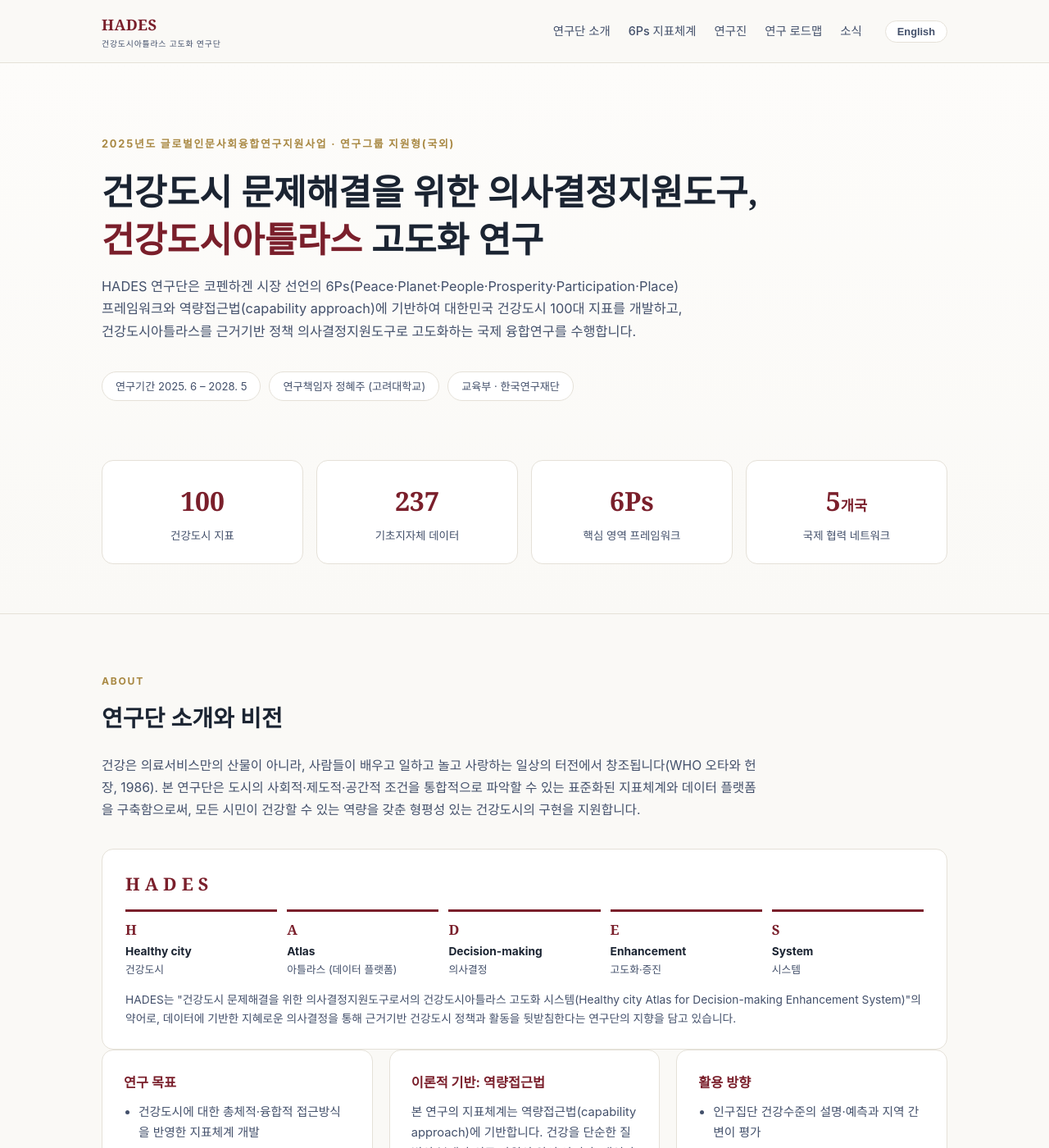
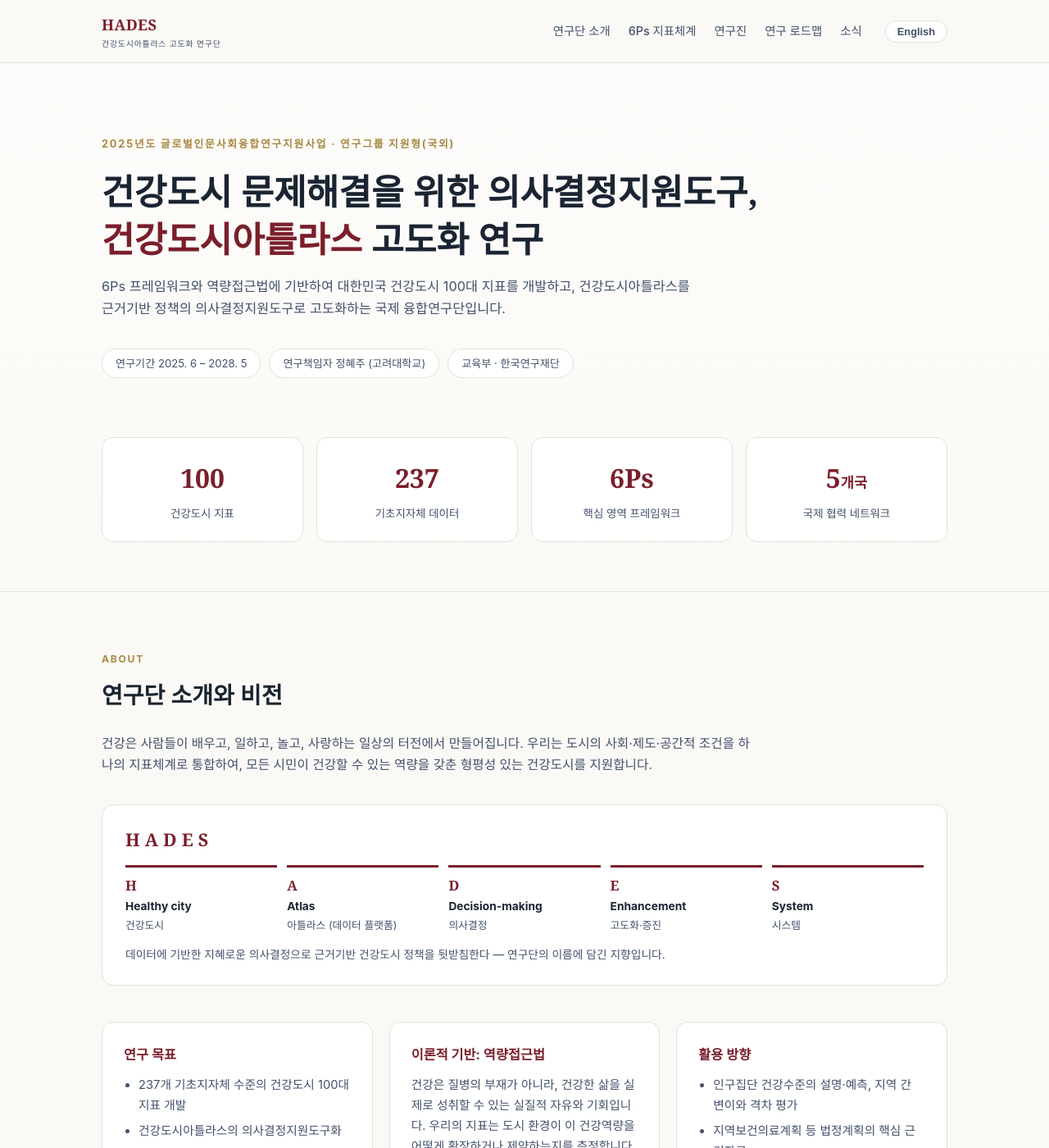
Before and after one commit to hpolicy/hcityatlas, a Jekyll site: the page built from index.html, in a window 1280 px wide and 1400 px high. Shown: the whole window at 82% size. Built offline with Jekyll 4.4.1, drawn with Linux system fonts in a browser that asks for light colours; some of the changed text lies outside the part shown.

Commit message:
Add files via upload

```diff
--- a/_layouts/post.html
+++ b/_layouts/post.html
@@ -24,7 +24,7 @@
 </nav>
 
 <div class="post-wrap">
-  <a class="back" href="{{ '/news/' | relative_url }}">← 소식 목록으로</a>
+  <a class="back" href="{{ '/' | relative_url }}#news">← 홈으로 돌아가기</a> &nbsp;·&nbsp; <a class="back" href="{{ '/news/' | relative_url }}">소식 전체 목록</a>
   <h1>{{ page.title }}</h1>
   <div class="post-meta">{{ page.date | date: "%Y년 %-m월 %-d일" }}</div>
   {% if page.image %}<img class="post-hero-img" src="{{ page.image | relative_url }}" alt="{{ page.title }}">{% endif %}
--- a/assets/css/style.css
+++ b/assets/css/style.css
@@ -72,6 +72,8 @@
   .p-card{background:var(--card);border:1px solid var(--line);border-left:5px solid;border-radius:12px;padding:22px;}
   .p-card h3{font-family:var(--serif);font-size:1.08rem;font-weight:800;margin-bottom:2px;}
   .p-card .en-name{font-size:.78rem;letter-spacing:.1em;text-transform:uppercase;font-weight:700;opacity:.75;margin-bottom:10px;}
+  body.en .p-card .en-name{display:none;}
+  body.en .p-card h3{margin-bottom:12px;}
   .p-card p{font-size:.9rem;color:var(--ink-soft);}
   .p-card .team{margin-top:12px;font-size:.78rem;color:var(--ink-soft);border-top:1px dashed var(--line);padding-top:9px;}
   .frame-note{margin-top:30px;background:var(--accent-soft);border:1px solid #e8d3d5;border-radius:12px;
@@ -106,7 +108,7 @@
              border-radius:999px;padding:2px 10px;margin-left:8px;vertical-align:middle;}
 
   /* ---------- news ---------- */
-  .acronym{margin:26px 0 0;background:var(--card);border:1px solid var(--line);border-radius:14px;
+  .acronym{margin:26px 0 44px;background:var(--card);border:1px solid var(--line);border-radius:14px;
            padding:24px 28px;}
   .acronym .word{font-family:var(--serif);font-size:1.35rem;font-weight:800;letter-spacing:.28em;color:var(--accent);margin-bottom:12px;}
   .acr-grid{display:grid;grid-template-columns:repeat(auto-fit,minmax(170px,1fr));gap:12px;}
--- a/index.html
+++ b/index.html
@@ -34,8 +34,8 @@
       <span data-lang="en"><span class="acr">HADES</span>: Healthy City Atlas for<br>Decision-making Enhancement System</span>
     </h1>
     <p class="sub">
-      <span data-lang="ko">HADES 연구단은 코펜하겐 시장 선언의 6Ps(Peace·Planet·People·Prosperity·Participation·Place) 프레임워크와 역량접근법(capability approach)에 기반하여 대한민국 건강도시 100대 지표를 개발하고, 건강도시아틀라스를 근거기반 정책 의사결정지원도구로 고도화하는 국제 융합연구를 수행합니다.</span>
-      <span data-lang="en">The HADES research group develops 100 healthy city indicators for Korea, grounded in the 6Ps framework of the Copenhagen Consensus of Mayors (Peace, Planet, People, Prosperity, Participation, Place) and the capability approach, and advances the Healthy City Atlas as an evidence-based decision-support tool for urban health policy.</span>
+      <span data-lang="ko">6Ps 프레임워크와 역량접근법에 기반하여 대한민국 건강도시 100대 지표를 개발하고, 건강도시아틀라스를 근거기반 정책의 의사결정지원도구로 고도화하는 국제 융합연구단입니다.</span>
+      <span data-lang="en">An international convergence research group developing 100 healthy city indicators for Korea — grounded in the 6Ps framework and the capability approach — and advancing the Healthy City Atlas into an evidence-based decision-support tool.</span>
     </p>
     <div class="hero-meta">
       <span class="chip"><span data-lang="ko">연구기간 2025. 6 – 2028. 5</span><span data-lang="en">June 2025 – May 2028</span></span>
@@ -55,8 +55,8 @@
   <div class="sec-eyebrow"><span data-lang="ko">About</span><span data-lang="en">About</span></div>
   <h2><span data-lang="ko">연구단 소개와 비전</span><span data-lang="en">Mission &amp; Vision</span></h2>
   <p class="lead">
-    <span data-lang="ko">건강은 의료서비스만의 산물이 아니라, 사람들이 배우고 일하고 놀고 사랑하는 일상의 터전에서 창조됩니다(WHO 오타와 헌장, 1986). 본 연구단은 도시의 사회적·제도적·공간적 조건을 통합적으로 파악할 수 있는 표준화된 지표체계와 데이터 플랫폼을 구축함으로써, 모든 시민이 건강할 수 있는 역량을 갖춘 형평성 있는 건강도시의 구현을 지원합니다.</span>
-    <span data-lang="en">Health is created not merely by health services but in the settings of everyday life — where people learn, work, play, and love (WHO Ottawa Charter, 1986). Our group builds a standardized indicator system and data platform that integrates the social, institutional, and spatial conditions of cities, supporting equitable healthy cities in which all citizens have the capability to be healthy.</span>
+    <span data-lang="ko">건강은 사람들이 배우고, 일하고, 놀고, 사랑하는 일상의 터전에서 만들어집니다. 우리는 도시의 사회·제도·공간적 조건을 하나의 지표체계로 통합하여, 모든 시민이 건강할 수 있는 역량을 갖춘 형평성 있는 건강도시를 지원합니다.</span>
+    <span data-lang="en">Health is created where people learn, work, play, and love. We integrate the social, institutional, and spatial conditions of cities into a single indicator system — supporting equitable cities where every citizen has the capability to be healthy.</span>
   </p>
 
   <div class="acronym">
@@ -89,41 +89,39 @@
       </div>
     </div>
     <p class="acr-note">
-      <span data-lang="ko">HADES는 "건강도시 문제해결을 위한 의사결정지원도구로서의 건강도시아틀라스 고도화 시스템(Healthy city Atlas for Decision-making Enhancement System)"의 약어로, 데이터에 기반한 지혜로운 의사결정을 통해 근거기반 건강도시 정책과 활동을 뒷받침한다는 연구단의 지향을 담고 있습니다.</span>
-      <span data-lang="en">HADES stands for the <em>Healthy city Atlas for Decision-making Enhancement System</em>, reflecting the group's aim to support evidence-based healthy city policy and practice through data-informed decision-making.</span>
+      <span data-lang="ko">데이터에 기반한 지혜로운 의사결정으로 근거기반 건강도시 정책을 뒷받침한다 — 연구단의 이름에 담긴 지향입니다.</span>
+      <span data-lang="en">Data-informed decisions for evidence-based healthy city policy — the aspiration built into our name.</span>
     </p>
   </div>
   <div class="two-col">
     <div class="panel">
       <h3><span data-lang="ko">연구 목표</span><span data-lang="en">Objectives</span></h3>
       <ul>
-        <li><span data-lang="ko">건강도시에 대한 총체적·융합적 접근방식을 반영한 지표체계 개발</span><span data-lang="en">Develop an indicator system reflecting a holistic, convergent approach to healthy cities</span></li>
-        <li><span data-lang="ko">237개 기초지자체 수준의 건강도시 100대 지표 선정·표준화·고도화</span><span data-lang="en">Select, standardize, and refine 100 indicators at the level of Korea's 237 municipalities</span></li>
-        <li><span data-lang="ko">건강도시아틀라스(hcity.net)의 의사결정지원도구화</span><span data-lang="en">Advance the Healthy City Atlas (hcity.net) into a decision-support tool</span></li>
-        <li><span data-lang="ko">플랫폼을 활용한 문제해결형 융합연구 수행</span><span data-lang="en">Conduct problem-solving convergence research using the platform</span></li>
+        <li><span data-lang="ko">237개 기초지자체 수준의 건강도시 100대 지표 개발</span><span data-lang="en">100 healthy city indicators for 237 municipalities</span></li>
+        <li><span data-lang="ko">건강도시아틀라스의 의사결정지원도구화</span><span data-lang="en">The Atlas as a decision-support tool</span></li>
+        <li><span data-lang="ko">플랫폼 기반 문제해결형 융합연구</span><span data-lang="en">Problem-solving convergence research on the platform</span></li>
       </ul>
     </div>
     <div class="panel">
       <h3><span data-lang="ko">이론적 기반: 역량접근법</span><span data-lang="en">Theoretical Basis: The Capability Approach</span></h3>
       <p>
-        <span data-lang="ko">본 연구의 지표체계는 역량접근법(capability approach)에 기반합니다. 건강을 단순한 질병의 부재나 의료 자원의 양이 아니라, 개인과 지역사회가 건강한 삶을 실제로 성취할 수 있는 실질적 자유와 기회의 집합으로 이해하며, 도시 환경이 이러한 건강역량을 어떻게 확장하거나 제약하는지를 측정 가능한 지표로 포착하고자 합니다.</span>
-        <span data-lang="en">Our indicator system is grounded in the capability approach: health is understood not as the mere absence of disease or the quantity of medical resources, but as the substantive freedoms and opportunities of individuals and communities to achieve healthy lives. The indicators are designed to capture how urban environments expand or constrain these health capabilities.</span>
+        <span data-lang="ko">건강은 질병의 부재가 아니라, 건강한 삶을 실제로 성취할 수 있는 실질적 자유와 기회입니다. 우리의 지표는 도시 환경이 이 건강역량을 어떻게 확장하거나 제약하는지를 측정합니다.</span>
+        <span data-lang="en">Health is not the absence of disease but the substantive freedom to achieve a healthy life. Our indicators measure how urban environments expand — or constrain — that capability.</span>
       </p>
     </div>
     <div class="panel">
       <h3><span data-lang="ko">활용 방향</span><span data-lang="en">Intended Uses</span></h3>
       <ul>
-        <li><span data-lang="ko">인구집단 건강수준의 설명·예측과 지역 간 변이 평가</span><span data-lang="en">Explaining and predicting population health and assessing regional variation</span></li>
-        <li><span data-lang="ko">지역보건의료계획 등 법정계획 수립을 위한 핵심 근거자료</span><span data-lang="en">Evidence base for statutory local health plans</span></li>
-        <li><span data-lang="ko">인구집단 내 격차 평가를 위한 하위집단 분석</span><span data-lang="en">Subpopulation analysis for within-population health inequalities</span></li>
-        <li><span data-lang="ko">지자체 건강도시 프로파일 및 정책 우선순위 설정 지원</span><span data-lang="en">Municipal healthy city profiles and policy priority setting</span></li>
+        <li><span data-lang="ko">인구집단 건강수준의 설명·예측, 지역 간 변이와 격차 평가</span><span data-lang="en">Explaining and predicting population health; assessing regional variation and inequalities</span></li>
+        <li><span data-lang="ko">지역보건의료계획 등 법정계획의 핵심 근거자료</span><span data-lang="en">Evidence base for statutory local health plans</span></li>
+        <li><span data-lang="ko">지자체 건강도시 프로파일과 정책 우선순위 설정</span><span data-lang="en">Municipal health profiles and policy priority setting</span></li>
       </ul>
     </div>
     <div class="panel">
       <h3><span data-lang="ko">국제 융합연구</span><span data-lang="en">Global Convergence Research</span></h3>
       <p>
-        <span data-lang="ko">고려대·한양대·연세대·원광대와 미국 Utah대학교가 공동으로 연구를 수행하며, 스웨덴 Lund대학교, 캐나다 SMART Healthy Cities Training Program(Guelph·Manitoba·McGill), 서태평양건강도시연맹(AFHC), 대한민국건강도시협의회가 자문 네트워크로 참여합니다.</span>
-        <span data-lang="en">The research is jointly conducted by Korea, Hanyang, Yonsei, and Wonkwang Universities with the University of Utah (USA), advised by Lund University (Sweden), the SMART Healthy Cities Training Program (Guelph, Manitoba, McGill; Canada), the Alliance for Healthy Cities (AFHC), and the Korea Healthy Cities Partnership.</span>
+        <span data-lang="ko">국내 4개 대학(고려대·한양대·연세대·원광대)과 미국 Utah대가 공동 수행하고, 스웨덴 Lund대, 캐나다 SMART 프로그램, AFHC, 대한민국건강도시협의회가 자문으로 참여합니다.</span>
+        <span data-lang="en">Four Korean universities and the University of Utah conduct the research jointly, advised by Lund University, Canada's SMART program, the AFHC, and the Korea Healthy Cities Partnership.</span>
       </p>
     </div>
   </div>
@@ -133,8 +131,8 @@
   <div class="sec-eyebrow">Framework</div>
   <h2><span data-lang="ko">6Ps 기반 건강도시 100대 지표 체계</span><span data-lang="en">The 6Ps Framework: 100 Healthy City Indicators</span></h2>
   <p class="lead">
-    <span data-lang="ko">WHO 유럽건강도시네트워크 제7단계(2019–2025) 실행 프레임워크와 코펜하겐 시장 선언의 여섯 가지 핵심주제를 바탕으로, 건강도시를 세 가지 차원 — 지속가능도시(제도), 건강환경도시(공간), 건강역량도시(사회) — 과 여섯 가지 목표(6Ps)로 체계화합니다. 목표별 3대 전략, 전략별 5개 지표(총 90개)에 도시현황지표 5개와 건강분야 부가지표 5개를 더해 100대 지표를 구성합니다.</span>
-    <span data-lang="en">Building on the WHO European Healthy Cities Network Phase VII (2019–2025) framework and the Copenhagen Consensus of Mayors, the healthy city is structured into three dimensions — Sustainable City (institutions), Healthy Environment City (space), and Health Capability City (society) — and six goals (6Ps). Each goal comprises three strategies with five indicators each (90 in total), complemented by five city-context and five supplementary health indicators, yielding 100 indicators.</span>
+    <span data-lang="ko">WHO 유럽건강도시네트워크 제7단계(2019–2025) 프레임워크와 코펜하겐 시장 선언에 기반하여, 건강도시를 세 차원(제도·공간·사회)과 여섯 목표(6Ps)로 체계화합니다.</span>
+    <span data-lang="en">Building on the WHO European Healthy Cities Network Phase VII (2019–2025) framework and the Copenhagen Consensus of Mayors, the healthy city is structured into three dimensions — institutions, space, and society — and six goals (6Ps).</span>
   </p>
 
   <div class="dim-group">
@@ -187,12 +185,12 @@
 
   <div class="frame-note">
     <strong><span data-lang="ko">지표 구성</span><span data-lang="en">Indicator Structure</span></strong> —
-    <span data-lang="ko">6개 목표 × 3개 전략 × 5개 지표(90개) + 도시현황지표 5개 + 건강분야 부가지표 5개 = 총 100개. 목표별 대표지표 1개를 선정하여 건강도시의 핵심 요소를 한눈에 파악할 수 있도록 하며, 모든 지표는 행정지표·지역사회건강조사·국민건강영양조사 등 기초지자체 수준에서 산출 가능한 자료원을 활용합니다.</span>
-    <span data-lang="en">6 goals × 3 strategies × 5 indicators (90) + 5 city-context indicators + 5 supplementary health indicators = 100 in total. One headline indicator per goal offers an at-a-glance view; all indicators draw on administrative statistics and national surveys computable at the municipal level.</span>
+    <span data-lang="ko">6개 목표 × 3개 전략 × 5개 지표(90개) + 도시현황·건강 부가지표 10개 = 총 100개. 모든 지표는 행정지표와 지역사회건강조사 등 기초지자체 수준에서 산출 가능한 자료원을 활용합니다.</span>
+    <span data-lang="en">6 goals × 3 strategies × 5 indicators (90) + 10 city-context and supplementary health indicators = 100. All are computable at the municipal level from administrative statistics and national surveys.</span>
     <br><br>
-    <strong><span data-lang="ko">WHO 제8단계 프레임워크와의 정합성</span><span data-lang="en">Alignment with the WHO Phase VIII Framework</span></strong> —
-    <span data-lang="ko">WHO 유럽건강도시네트워크는 제8단계(2026–2030)에서 기존 6Ps에 대비(Prepare)를 더한 7개 주제 축(7 thematic pillars)으로 이행하고 있습니다. 본 연구단은 6Ps 기반 지표체계를 근간으로 하되, 기후위기·감염병 등 보건위기 대응 역량을 반영하는 대비(Preparedness) 관련 지표를 검토하여 제8단계 프레임워크와의 정합성을 확보해 나가고자 합니다.</span>
-    <span data-lang="en">In Phase VIII (2026–2030), the WHO European Healthy Cities Network is moving to seven thematic pillars, adding <em>Prepare</em> to the existing 6Ps. While our indicator system is anchored in the 6Ps, we are reviewing preparedness-related indicators — reflecting cities' capacity to respond to climate and health emergencies — to ensure alignment with the Phase VIII framework.</span>
+    <strong><span data-lang="ko">WHO 제8단계와의 정합성</span><span data-lang="en">Alignment with WHO Phase VIII</span></strong> —
+    <span data-lang="ko">WHO는 제8단계(2026–2030)에서 6Ps에 대비(Prepare)를 더한 7개 축으로 이행하고 있습니다. 본 연구단은 보건위기 대응 역량을 반영하는 대비 관련 지표를 검토하여 새 프레임워크와의 정합성을 확보해 나갑니다.</span>
+    <span data-lang="en">In Phase VIII (2026–2030), WHO adds <em>Prepare</em> to the 6Ps. We are reviewing preparedness indicators to keep our system aligned with the new framework.</span>
   </div>
 </section>
 
@@ -204,8 +202,8 @@
     <span class="name"><span data-lang="ko">정혜주</span><span data-lang="en">Haejoo Chung</span></span>
     <span class="role"><span data-lang="ko">연구책임자 · 고려대학교 보건정책관리학부</span><span data-lang="en">Principal Investigator · School of Health Policy and Management, Korea University</span></span>
     <div class="desc">
-      <span data-lang="ko">연구 및 국제협력 총괄(한국). 평화(Peace) 분야 지표 개발과 건강욕구·자원의 지리적 불평등, 건강체계 회복탄력성 연구를 담당한다. BK21 융복합교육연구단 단장(12년), 사전공동연구 '러닝헬스시스템 기반 참여적 스마트 건강도시 시범사업 설계 연구' 연구책임자를 역임하였다.</span>
-      <span data-lang="en">Directs the overall research and international collaboration (Korea). Leads the Peace domain indicators and research on geographic inequalities in health needs and resources and health system resilience. Formerly director of BK21 convergence education-research groups (12 years) and PI of the preceding smart healthy city collaborative study.</span>
+      <span data-lang="ko">연구 및 국제협력 총괄. 평화(Peace) 분야 지표와 건강 불평등·건강체계 회복탄력성 연구를 담당한다.</span>
+      <span data-lang="en">Directs the research and international collaboration; leads the Peace domain and research on health inequalities and health system resilience.</span>
     </div>
   </div>
 
@@ -256,22 +254,22 @@
     <div class="tl-item">
       <div class="tl-year"><span data-lang="ko">1차년도 · 2025.6 – 2026.2</span><span data-lang="en">Year 1 · Jun 2025 – Feb 2026</span></div>
       <h3><span data-lang="ko">지표 고도화 — 대한민국 건강도시 100대 지표 개발</span><span data-lang="en">Indicator Development — 100 Healthy City Indicators for Korea</span></h3>
-      <p><span data-lang="ko">체계적 문헌 검토와 메타내러티브 분석, 전문가 40인 패널의 퍼지델파이 3라운드, 전국 20개 지역 주민 포커스그룹 인터뷰를 통해 지표를 선정하고, 표준화를 거쳐 237개 기초지자체의 다년도(2011–2022) 데이터베이스를 구축한다.</span><span data-lang="en">Indicators are selected through systematic reviews and meta-narrative analysis, a three-round fuzzy Delphi with a 40-expert panel, and resident focus groups in 20 regions, then standardized into a multi-year (2011–2022) database covering 237 municipalities.</span></p>
+      <p><span data-lang="ko">문헌고찰 → 전문가 델파이 3라운드 → 주민 포커스그룹을 거쳐 지표를 선정하고, 237개 지자체의 다년도 데이터베이스를 구축한다.</span><span data-lang="en">Indicators selected via systematic review, a three-round expert Delphi, and resident focus groups — built into a multi-year database for 237 municipalities.</span></p>
     </div>
     <div class="tl-item current">
       <div class="tl-year"><span data-lang="ko">2차년도 · 2026.3 – 2027.2</span><span data-lang="en">Year 2 · Mar 2026 – Feb 2027</span><span class="now-badge"><span data-lang="ko">진행 중</span><span data-lang="en">In Progress</span></span></div>
       <h3><span data-lang="ko">플랫폼 고도화 — 의사결정지원도구로서의 건강도시아틀라스</span><span data-lang="en">Platform Enhancement — The Atlas as a Decision-Support Tool</span></h3>
-      <p><span data-lang="ko">도시건강프로파일 자동생성, 황금다이아몬드 모형 기반 우선순위 설정 도구, 지역 건강활동가를 위한 건강역량증진 행동계획 리포트를 개발하고, 지자체 공무원·활동가 사용성 평가와 플랫폼 영문화·API 개발을 수행한다.</span><span data-lang="en">Development of automated city health profiles, a Golden Diamond priority-setting tool, and health capability action-plan reports for community link workers, alongside usability testing with municipal officials and full platform localization into English with an open API.</span></p>
+      <p><span data-lang="ko">도시건강프로파일 자동생성과 우선순위 설정 도구, 건강활동가용 행동계획 리포트를 개발하고 플랫폼을 영문화한다.</span><span data-lang="en">Automated city health profiles, priority-setting tools, action-plan reports for link workers, and full English localization.</span></p>
     </div>
     <div class="tl-item">
       <div class="tl-year"><span data-lang="ko">3차년도 · 2027.3 – 2028.2</span><span data-lang="en">Year 3 · Mar 2027 – Feb 2028</span></div>
       <h3><span data-lang="ko">연구 고도화 — 융합적 문제해결형 연구</span><span data-lang="en">Research Application — Convergent Problem-Solving Studies</span></h3>
-      <p><span data-lang="ko">지역 간 건강욕구·자원 불균형 연구, 건조환경과 건강행태의 비선형 관계 분석, 건강도시 정책결정과정에서의 프로파일 활용성 연구를 수행하고 정책브리핑을 발간한다.</span><span data-lang="en">Studies of regional imbalances between health needs and resources, nonlinear built environment–health behavior relationships, and the use of city health profiles in policy processes, with accompanying policy briefs.</span></p>
+      <p><span data-lang="ko">건강욕구·자원 불균형, 건조환경과 건강행태, 프로파일의 정책 활용성 — 세 가지 융합연구를 수행하고 정책브리핑을 발간한다.</span><span data-lang="en">Three convergence studies — health needs vs. resources, built environment and behavior, profiles in policy — with policy briefs.</span></p>
     </div>
     <div class="tl-item">
       <div class="tl-year"><span data-lang="ko">4차년도 · 2028.3 – 2028.5</span><span data-lang="en">Year 4 · Mar – May 2028</span></div>
       <h3><span data-lang="ko">연구 확산 — 성과 종합 및 사회적 확산</span><span data-lang="en">Dissemination — Synthesis and Outreach</span></h3>
-      <p><span data-lang="ko">연구 성과를 종합하고 정책 활용 매뉴얼을 완성하며, 최종 공개 포럼과 지자체 확산 계획을 통해 후속 연구로 연결한다.</span><span data-lang="en">Synthesis of findings, completion of the policy application manual, a final public forum, and a roadmap for municipal adoption and follow-up research.</span></p>
+      <p><span data-lang="ko">성과를 종합하여 정책 활용 매뉴얼을 완성하고, 공개 포럼을 통해 지자체 확산과 후속 연구로 연결한다.</span><span data-lang="en">Synthesis into a policy manual, a final public forum, and a roadmap for municipal adoption.</span></p>
     </div>
   </div>
 </section>
--- a/news/index.html
+++ b/news/index.html
@@ -27,6 +27,7 @@
 </nav>
 
 <section>
+  <p style="margin-bottom:18px;"><a href="{{ '/' | relative_url }}" style="font-size:.88rem;color:var(--ink-soft);text-decoration:none;">← 홈으로 돌아가기</a></p>
   <div class="sec-eyebrow">News</div>
   <h2>소식</h2>
   {% if site.posts.size > 0 %}
```
